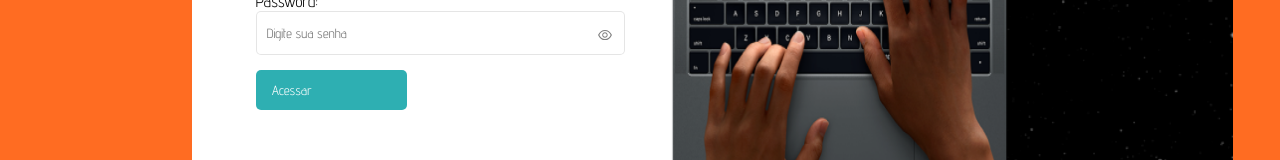
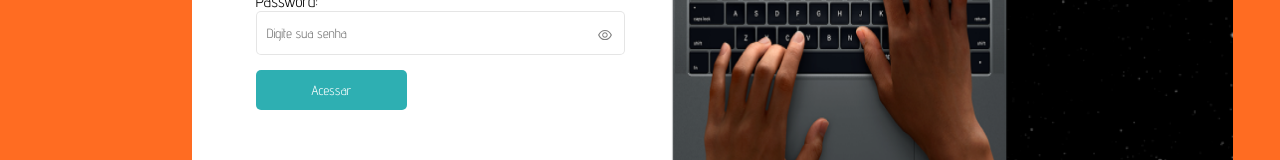
Before and after one commit to FabioRGodoy/painel-m10web, a React (Create React App) app: page / in a window 1280 px wide. Shown: the part 462-622 px from the top of the page. Built offline with nearby package versions, Linux system fonts and the light colour scheme.

Commit message:
fix: moving interfaces to the interfaces file

```diff
--- a/src/components/button/button.tsx
+++ b/src/components/button/button.tsx
@@ -1,10 +1,5 @@
-import React, { ButtonHTMLAttributes } from "react";
+import { IButtonProps } from "../../interfaces/interfaces";
 import { StyledButton } from "./styles";
-
-interface IButtonProps extends ButtonHTMLAttributes<HTMLButtonElement> {
-  children: React.ReactNode;
-  buttonSize: "loginButton" | "navButton";
-}
 
 export const Button = ({ children, buttonSize, ...rest }: IButtonProps) => {
   return (
--- a/src/components/button/styles.ts
+++ b/src/components/button/styles.ts
@@ -1,8 +1,5 @@
 import styled, { css } from "styled-components";
-
-interface IStaledButtonProps {
-  buttonSize: "loginButton" | "navButton";
-}
+import { IStaledButtonProps } from "../../interfaces/interfaces";
 
 export const StyledButton = styled.button<IStaledButtonProps>`
   display: inline-flex;
@@ -24,6 +21,7 @@ export const StyledButton = styled.button<IStaledButtonProps>`
           padding: 1rem;
           width: 151px;
           height: 40px;
+          justify-content: center;
         `;
       case "navButton":
         return css`
--- a/src/components/formLogin/formLogin.tsx
+++ b/src/components/formLogin/formLogin.tsx
@@ -20,6 +20,7 @@ export const FormLogin = () => {
   });
 
   const onSubmitLogin = (data: ILoginForm) => {
+    // API REQUEST HERE
     console.log(data);
     const page = "dashboard";
     navigate(`/home/${page}`);
```
Also changed, not shown: src/interfaces/interfaces.ts (+10 -0 lines).
